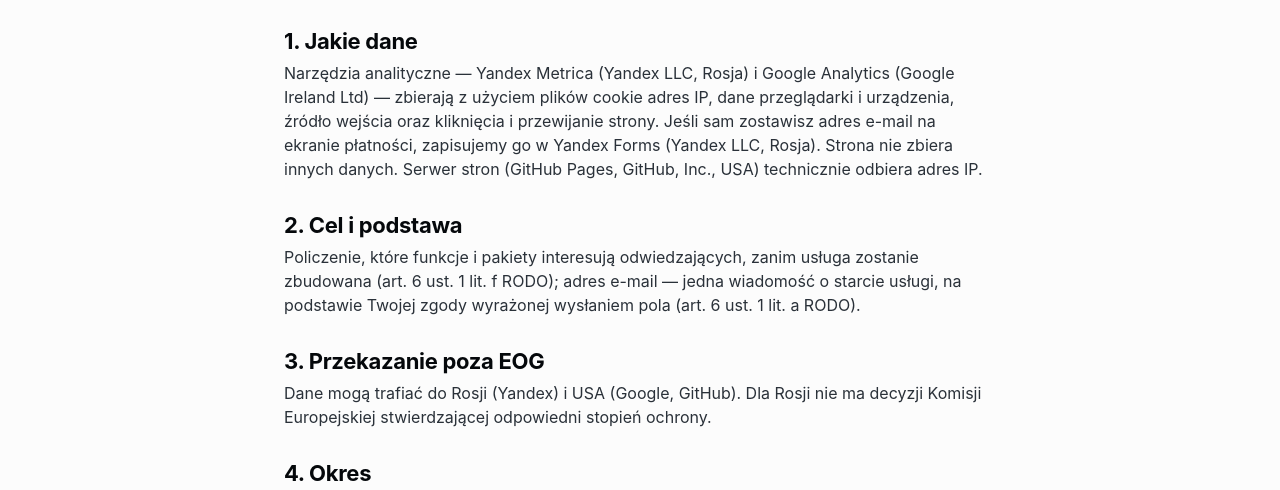
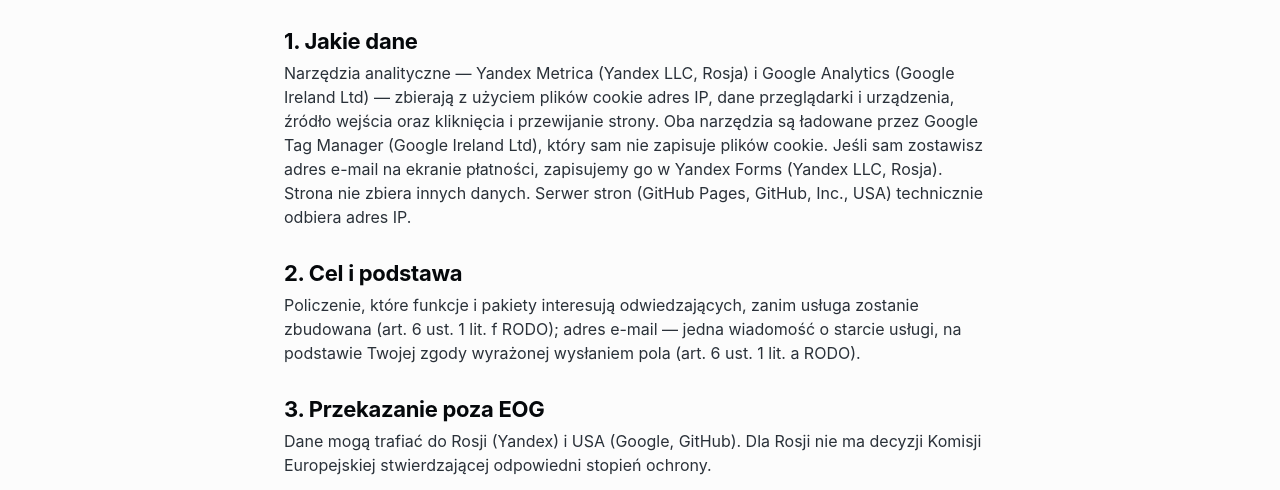
Before and after one commit to super-romeo/dotacja-dokuwell, a plain HTML site: page polityka.html in a window 1280 px wide. Shown: the part 286-776 px from the top of the page. Drawn offline with Linux system fonts and the light colour scheme.

Commit message:
Строка о Google Tag Manager в политике (заказ «Смоков»)

```diff
--- a/polityka.html
+++ b/polityka.html
@@ -27,7 +27,7 @@
   <h1>Polityka prywatności</h1>
   <p class="lead">Wersja z 06.10.2026.</p>
   <h2>1. Jakie dane</h2>
-  <p>Narzędzia analityczne — Yandex Metrica (Yandex LLC, Rosja) i Google Analytics (Google Ireland Ltd) — zbierają z użyciem plików cookie adres IP, dane przeglądarki i urządzenia, źródło wejścia oraz kliknięcia i przewijanie strony. Jeśli sam zostawisz adres e-mail na ekranie płatności, zapisujemy go w Yandex Forms (Yandex LLC, Rosja). Strona nie zbiera innych danych. Serwer stron (GitHub Pages, GitHub, Inc., USA) technicznie odbiera adres IP.</p>
+  <p>Narzędzia analityczne — Yandex Metrica (Yandex LLC, Rosja) i Google Analytics (Google Ireland Ltd) — zbierają z użyciem plików cookie adres IP, dane przeglądarki i urządzenia, źródło wejścia oraz kliknięcia i przewijanie strony. Oba narzędzia są ładowane przez Google Tag Manager (Google Ireland Ltd), który sam nie zapisuje plików cookie. Jeśli sam zostawisz adres e-mail na ekranie płatności, zapisujemy go w Yandex Forms (Yandex LLC, Rosja). Strona nie zbiera innych danych. Serwer stron (GitHub Pages, GitHub, Inc., USA) technicznie odbiera adres IP.</p>
   <h2>2. Cel i podstawa</h2>
   <p>Policzenie, które funkcje i pakiety interesują odwiedzających, zanim usługa zostanie zbudowana (art. 6 ust. 1 lit. f RODO); adres e-mail — jedna wiadomość o starcie usługi, na podstawie Twojej zgody wyrażonej wysłaniem pola (art. 6 ust. 1 lit. a RODO).</p>
   <h2>3. Przekazanie poza EOG</h2>
```
